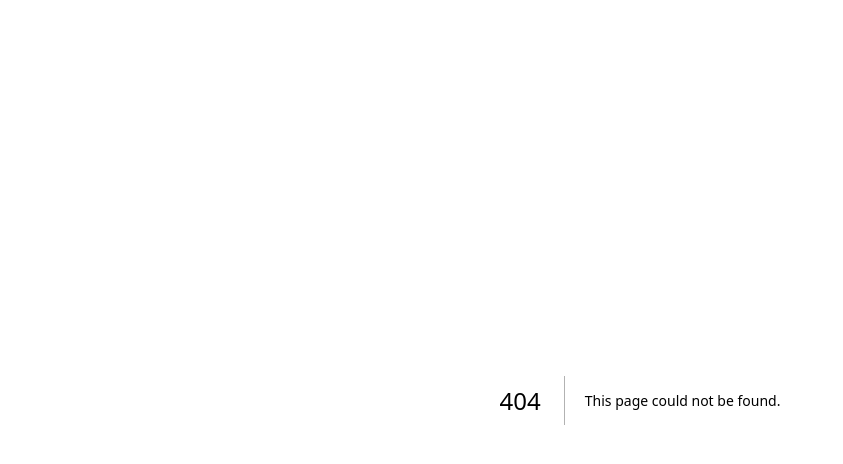
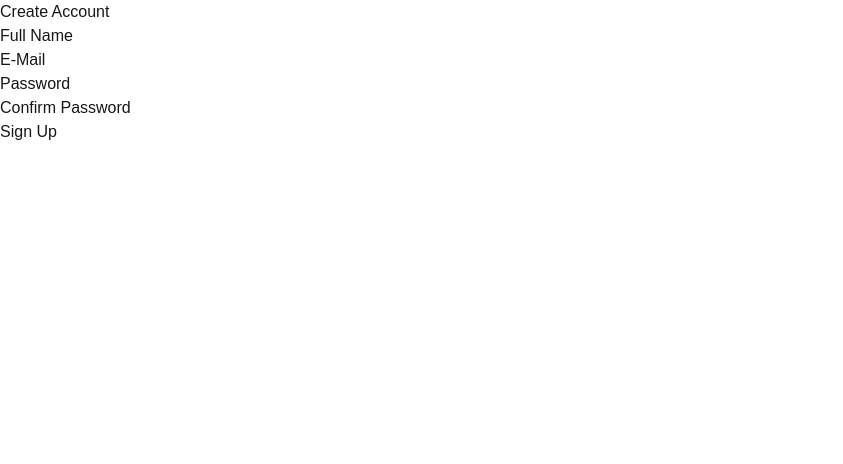
Before and after one commit to n-zngr/Coach, a Next.js app: page /signup in a window 1280 px wide. Before the commit this address had no page. Shown: the top 464 px of the page, without its empty margins (0-843 px from the left). Built offline with nearby package versions, Linux system fonts and the light colour scheme.

Commit message:
feat(sign-up): create signup page, signup api logic, add passwordHash util to hash password

```diff
--- /dev/null
+++ b/src/app/api/signup/route.ts
@@ -0,0 +1,80 @@
+import { NextResponse } from "next/server";
+import { MongoClient, Db, Collection } from "mongodb";
+import bcrypt from "bcrypt"
+
+// MongoDB configuration
+const MONGODB_URI = process.env.MONGODB_URI as string; // Ensure this is defined in your .env file
+const DATABASE_NAME = "users";
+const COLLECTION_NAME = "users";
+
+// Declare the MongoClient variable with a proper type
+let client: MongoClient | null = null;
+
+// Function to connect to the MongoDB database
+async function connectToDatabase(): Promise<Collection> {
+  if (!client) {
+    client = new MongoClient(MONGODB_URI);
+    await client.connect();
+  }
+  const db: Db = client.db(DATABASE_NAME);
+  return db.collection(COLLECTION_NAME);
+}
+
+export async function POST(request: Request) {
+  try {
+    const body = await request.json(); // Parse the incoming JSON
+
+    // Destructure fields from the request body
+    const { fullname, email, password, confirmPassword } = body;
+
+    // Check for missing fields
+    if (!fullname || !email || !password || !confirmPassword) {
+      return NextResponse.json(
+        { message: "Fullname, E-mail, password, and confirm password are required" },
+        { status: 400 }
+      );
+    }
+
+    // Check if password and confirmPassword match
+    if (password !== confirmPassword) {
+      return NextResponse.json(
+        { message: "Passwords do not match" },
+        { status: 400 }
+      );
+    }
+
+    // Connect to the MongoDB database and get the collection
+    const collection = await connectToDatabase();
+
+    // Check if the email already exists
+    const existingUser = await collection.findOne({ email });
+
+    if (existingUser) {
+      return NextResponse.json(
+        { message: "Email is already registered" },
+        { status: 400 }
+      );
+    }
+
+    // Hash the password
+    const hashedPassword = await bcrypt.hash(password, 10);
+
+    // Insert the new user into the database
+    const result = await collection.insertOne({
+      fullname,
+      email,
+      hashedPassword, // Store the hashed password
+    });
+
+    return NextResponse.json({
+      message: "User registered successfully",
+      result,
+    });
+  } catch (error) {
+    console.error("Error saving user:", error);
+    return NextResponse.json(
+      { message: "Failed to register user", error },
+      { status: 500 }
+    );
+  }
+}
--- /dev/null
+++ b/src/app/signup/page.tsx
@@ -0,0 +1,132 @@
+"use client";
+
+import React, { useState } from "react";
+import { useRouter } from "next/navigation";
+
+function SignupPage() {
+  const [formData, setFormData] = useState({
+    fullname:"",
+    email: "",
+    password: "",
+    confirmPassword: "",
+  });
+  const [error, setError] = useState<string | null>(null);
+  const [isSubmitting, setIsSubmitting] = useState(false);
+  const router = useRouter();
+
+  const handleInputChange = (e: React.ChangeEvent<HTMLInputElement>) => {
+    const { name, value } = e.target;
+    setFormData((prev) => ({ ...prev, [name]: value }));
+  };
+
+  const handleSubmit = async (e: React.FormEvent) => {
+    e.preventDefault();
+
+    const { fullname, email, password, confirmPassword } = formData;
+
+    // Client-side validation
+    if (!fullname || !email || !password || !confirmPassword) {
+      setError("Please fill out all fields.");
+      return;
+    }
+
+    if (password !== confirmPassword) {
+      setError("Passwords do not match.");
+      return;
+    }
+
+    setError(null); // Reset error
+
+    try {
+      setIsSubmitting(true);
+      const response = await fetch("/api/signup", {
+        method: "POST",
+        headers: {
+          "Content-Type": "application/json",
+        },
+        body: JSON.stringify({ fullname, email, password, confirmPassword }),
+      });
+
+      const data = await response.json();
+
+      if (response.ok) {
+        // Redirect user to a success page or login
+        alert("User registered successfully!");
+        router.push("/login"); // Or another page after successful signup
+      } else {
+        setError(data.message || "Failed to register user.");
+      }
+    } catch (error) {
+      setError("An unexpected error occurred.");
+    } finally {
+      setIsSubmitting(false);
+    }
+  };
+
+  return (
+    <div className="signup-form">
+      <h2>Create Account</h2>
+      <form onSubmit={handleSubmit}>
+        <div>
+          <label htmlFor="fullname">Full Name</label>
+          <input
+            type="text"
+            id="fullname"
+            name="fullname"
+            value={formData.fullname}
+            onChange={handleInputChange}
+            className="text-black"
+            required
+          />
+        </div>
+
+        <div>
+          <label htmlFor="email">E-Mail</label>
+          <input
+            type="email"
+            id="email"
+            name="email"
+            value={formData.email}
+            onChange={handleInputChange}
+            className="text-black"
+            required
+          />
+        </div>
+
+        <div>
+          <label htmlFor="password">Password</label>
+          <input
+            type="password"
+            id="password"
+            name="password"
+            value={formData.password}
+            onChange={handleInputChange}
+            className="text-black"
+            required
+          />
+        </div>
+
+        <div>
+          <label htmlFor="confirmPassword">Confirm Password</label>
+          <input
+            type="password"
+            id="confirmPassword"
+            name="confirmPassword"
+            value={formData.confirmPassword}
+            onChange={handleInputChange}
+            className="text-black"
+            required
+          />
+        </div>
+
+        {error && <p className="error">{error}</p>}
+
+        <button type="submit" disabled={isSubmitting}>
+          {isSubmitting ? "Signing Up..." : "Sign Up"}
+        </button>
+      </form>
+    </div>
+  );
+};
+
+export default SignupPage;
```
Also changed, not shown: src/app/utils/passwordHash.ts (added, +10 -0 lines).
